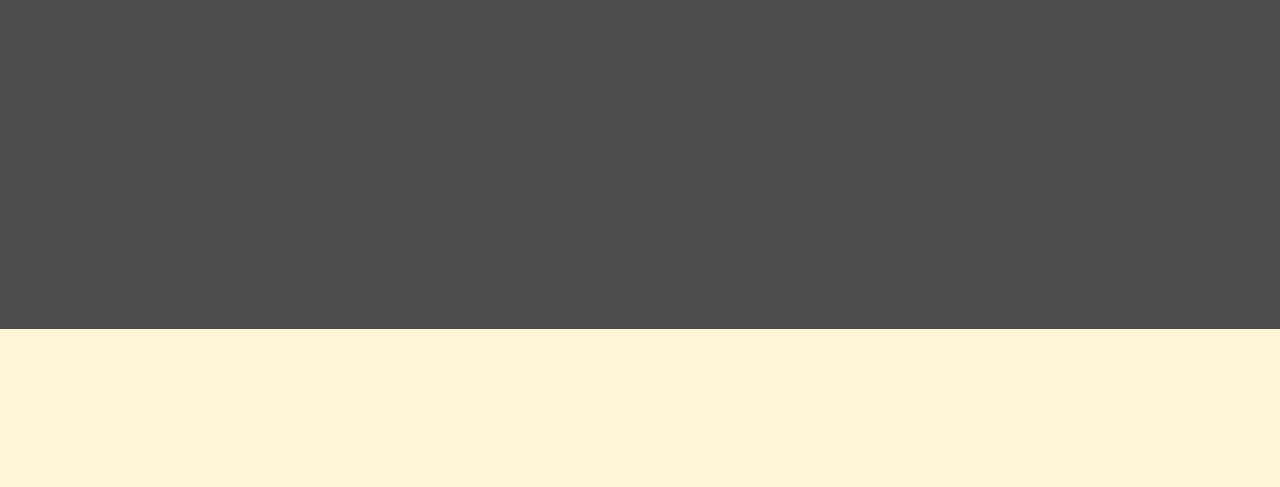
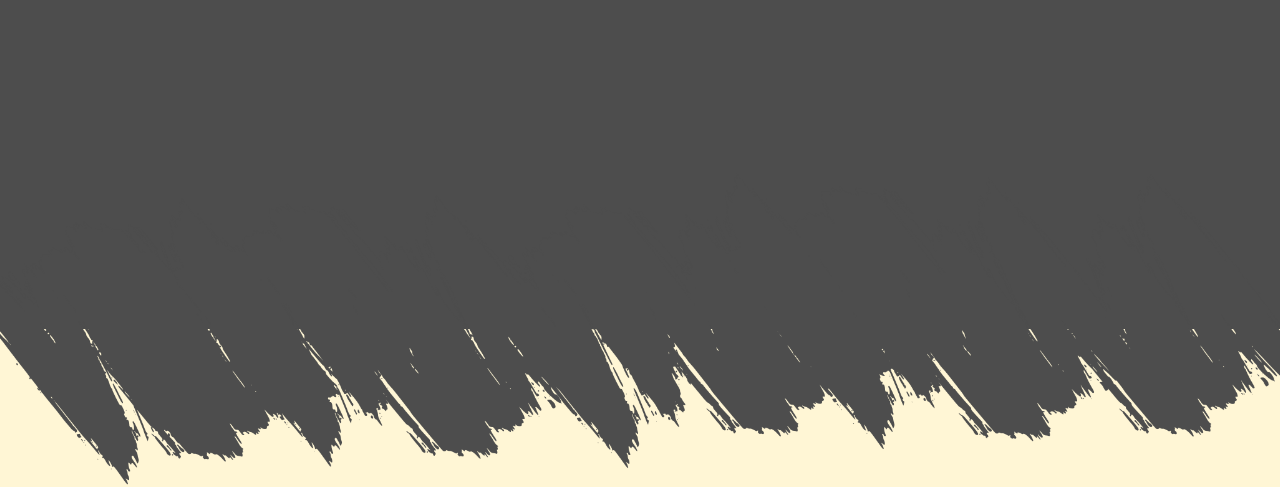
Before and after one commit to mufidhadi/mufidhadi.github.io, a plain HTML site: page index.html in a window 1280 px wide. Shown: the part 471-958 px from the top of the page. Drawn offline with nearby package versions, Linux system fonts and the light colour scheme; a script that the page names is missing.

Commit message:
kasih border

```diff
--- a/css/main.css
+++ b/css/main.css
@@ -17,6 +17,16 @@ body{
     /* align-items: center; */
     /* display: block; */
     position: relative;
+}
+.border{
+    width: 100%;
+    position: absolute;
+    overflow-x: hidden;
+    transform: translateY(-50%);
+}
+.border img{
+    width: 105%;
+    transform: translateX(-2.5%);
 }
 .logo-full{
     max-width: 30%;
--- a/index.html
+++ b/index.html
@@ -34,6 +34,9 @@
                 <img class="lax lax_preset_slideY:50:10" src="img/logo/layer6.png" alt="">
             </div>
         </section>
+        <div class="border">
+            <img src="img/border_satu.png" alt="">
+        </div>
         <section class="dua">
             <div class="container">
                 <div class="col-sm-2"></div>
@@ -48,6 +51,9 @@
                 <div class="col-sm-2"></div>
             </div>
         </section>
+        <div class="border">
+            <img src="img/border_dua.png" alt="">
+        </div>
 
         <!-- jQuery -->
         <script src="https://ajax.googleapis.com/ajax/libs/jquery/1.12.4/jquery.min.js"></script>
```
Also changed, not shown: img/border_dua.png (added), img/border_satu.png (added), img/border_tiga.png (added), img/kuaci_dua.png (added), img/kuaci_empat.png (added), img/kuaci_tiga.png (added), img/logo-white.png (added).
